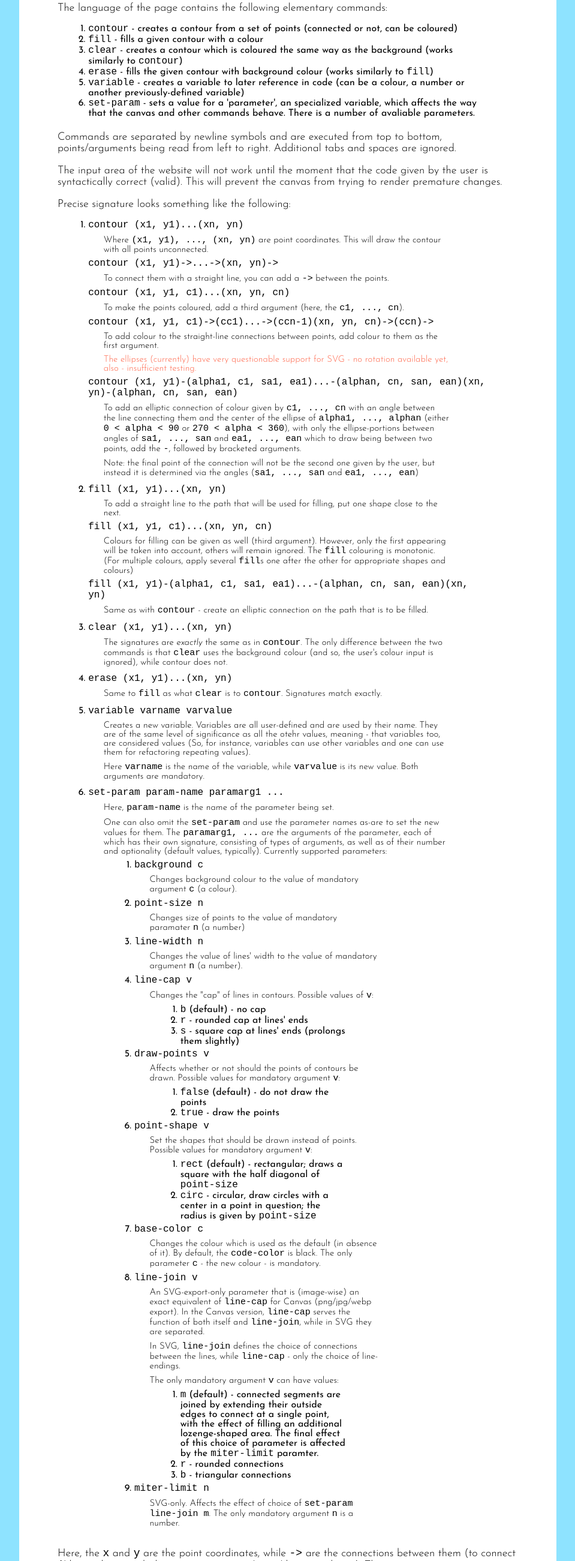
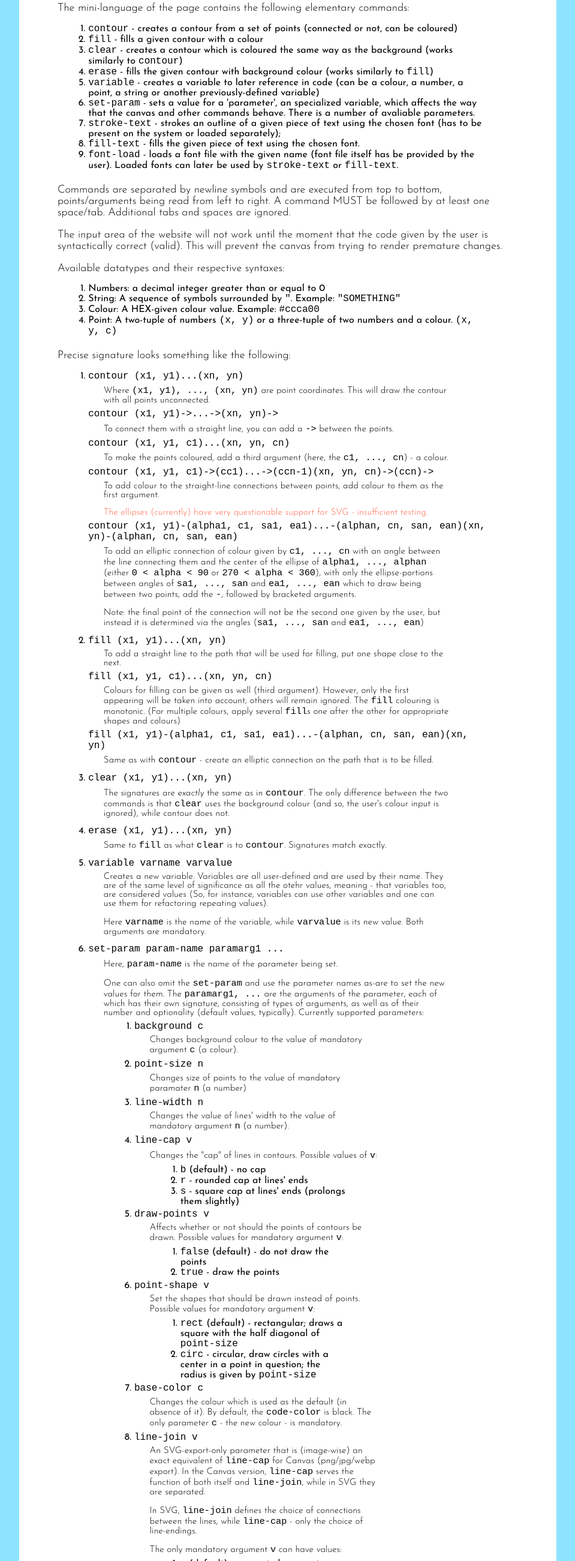
Before and after one commit to HGARgG-0710/draw-text, a plain HTML site: page html/docs.html in a window 1280 px wide. Shown: the part 198-2800 px from the top of the page at 60% size, without its empty margins (160-1119 px from the left). Drawn offline with nearby package versions, Linux system fonts and the light colour scheme; a web font is replaced by a local one.

Commit message:
Documenting the new features and fixing some more minor bugs (plus, finding another small one in the parser).

```diff
--- a/css/main.css
+++ b/css/main.css
@@ -156,20 +156,24 @@ textarea#code {
 .gappedol {
 	display: flex;
 	flex-direction: column;
-	gap: 0.55vh;
+	gap: 0.75vh;
 }
 
-.nogapli {
+.flexli {
 	display: flex;
 	flex-direction: column;
-	gap: 0;
 }
 
-.nogapli code {
+.description {
+	display: flex;
+	flex-direction: column;
+}
+
+.flexli code {
 	margin-bottom: -0.2vh;
 }
-.nogapli code:last-child {
-	margin-bottom: 0.05vh;
+.flexli code:last-child {
+	margin-bottom: 0.1vh;
 }
 
 label {
@@ -255,7 +259,7 @@ button#download-button {
 
 .description p {
 	margin-top: 1vh;
-	font-size: 15px;
+	font-size: 15.25px;
 	padding-left: 2vw;
 }
 
--- a/html/docs.html
+++ b/html/docs.html
@@ -4,13 +4,19 @@
 
 <head>
 	<title>Draw-Text! Docs</title>
+
+	<script src="./../js/components/flex-li.mjs" type="module"></script>
+	<script src="./../js/components/item-description.mjs" type="module"></script>
 	<script src="./../js/components/header.mjs" type="module"></script>
+
 	<link rel="stylesheet" href="./../css/main.css">
+
 	<link rel="preconnect" href="https://fonts.googleapis.com">
 	<link rel="preconnect" href="https://fonts.gstatic.com" crossorigin>
 	<link
 		href="https://fonts.googleapis.com/css2?family=Josefin+Sans:ital,wght@0,100..700;1,100..700&family=Madimi+One&family=Nunito:ital,wght@0,200..1000;1,200..1000&display=swap"
 		rel="stylesheet">
+
 	<meta name="viewport" content="width=device-width, initial-scale=1">
 </head>
 
@@ -25,11 +31,10 @@
 				</h2>
 
 				<p>
-					The language of the page contains the following elementary commands:
+					The mini-language of the page contains the following elementary commands:
 				</p>
 
 				<!-- ? Re-conceptualize 'clear' and 'erase' as commands on the level of documentation? [Call them 'aliases', define aliases separately, create a general structure, refactor the code? Pray think...] -->
-				<!-- TODO: add 'nogapli' to all the li-elements of 'ol'... -->
 				<ol>
 					<li>
 						<code>contour</code> - creates a contour from a set of points (connected or not, can be
@@ -47,20 +52,30 @@
 						<code>fill</code>)
 					</li>
 					<li>
-						<code>variable</code> - creates a variable to later reference in code (can be a colour, a number
-						or
-						another previously-defined variable)
+						<code>variable</code> - creates a variable to later reference in code (can be a colour, a
+						number, a point, a string or another previously-defined variable)
 					</li>
 					<li>
 						<code>set-param</code> - sets a value for a 'parameter', an specialized variable, which affects
-						the
-						way that the canvas and other commands behave. There is a number of avaliable parameters.
+						the way that the canvas and other commands behave. There is a number of avaliable parameters.
+					</li>
+					<li>
+						<code>stroke-text</code> - strokes an outline of a given piece of text using the chosen font
+						(has to be present on the system or loaded separately);
+					</li>
+					<li>
+						<code>fill-text</code> - fills the given piece of text using the chosen font.
+					</li>
+					<li>
+						<code>font-load</code> - loads a font file with the given name (font file itself has be provided
+						by the user). Loaded fonts can later be used by <code>stroke-text</code> or
+						<code>fill-text</code>.
 					</li>
 				</ol>
 
 				<p>
 					Commands are separated by newline symbols and are executed from top to bottom, points/arguments
-					being read from left to right.
+					being read from left to right. A command MUST be followed by at least one space/tab.
 					Additional tabs and spaces are ignored.
 				</p>
 
@@ -70,46 +85,60 @@
 				</p>
 
 				<p>
+					Available datatypes and their respective syntaxes:
+				</p>
+
+				<ol>
+					<li>Numbers: a decimal integer greater than or equal to 0</li>
+					<li>String: A sequence of symbols surrounded by <code>"</code>. Example: <code>"SOMETHING"</code>
+					</li>
+					<li>Colour: A HEX-given colour value. Example: <code>#ccca00</code></li>
+					<li>Point: A two-tuple of numbers <code>(x, y)</code> or a three-tuple of two numbers and a colour.
+						<code>(x, y, c)</code>
+					</li>
+				</ol>
+
+				<p>
 					Precise signature looks something like the following:
 				</p>
 
 				<ol class="gappedol">
 					<li>
-						<div class="nogapli">
-							<div class="description">
+						<flex-li>
+							<item-description>
 								<code>contour (x1, y1)...(xn, yn)</code>
 								<p>Where <code>(x1, y1), ..., (xn, yn)</code> are point coordinates.
 									This will draw the contour with all points unconnected.</p>
-							</div>
+							</item-description>
 
-							<div class="description">
+							<item-description>
 								<code>contour (x1, y1)->...->(xn, yn)-></code>
 								<p>
 									To connect them with a straight line, you can add a <code>-></code> between the
 									points.
 								</p>
-							</div>
-							<div class="description">
+							</item-description>
+							<item-description>
 								<code>contour (x1, y1, c1)...(xn, yn, cn)</code>
 								<p>
 									To make the points coloured, add a third argument (here, the
-									<code>c1, ..., cn</code>).
+									<code>c1, ..., cn</code>) - a colour.
 								</p>
-							</div>
+							</item-description>
 
-							<div class="description">
+							<item-description>
 								<code>contour (x1, y1, c1)->(cc1)...->(ccn-1)(xn, yn, cn)->(ccn)-></code>
 								<p>
 									To add colour to the straight-line connections between points, add colour to them as
 									the first argument.
 								</p>
 								<p class="notice">
-									The ellipses (currently) have very questionable support for SVG - no rotation
-									available yet, also - insufficient testing.
+									The ellipses (currently) have very questionable support for SVG - insufficient
+									testing.
 								</p>
-							</div>
+							</item-description>
 
-							<div class="description">
+							<item-description>
 								<code>contour (x1, y1)-(alpha1, c1, sa1, ea1)...-(alphan, cn, san, ean)(xn, yn)-(alphan, cn, san, ean)</code>
 								<p>
 									To add an elliptic connection of colour given by <code>c1, ..., cn</code>
@@ -127,20 +156,20 @@
 									but instead it is determined via the angles (<code>sa1, ..., san</code> and
 									<code>ea1, ..., ean</code>)
 								</p>
-							</div>
-						</div>
+							</item-description>
+						</flex-li>
 					</li>
 					<li>
-						<div class="nogapli">
-							<div class="description">
+						<flex-li>
+							<item-description>
 								<code>fill (x1, y1)...(xn, yn)</code>
 								<p>
 									To add a straight line to the path that will be used for filling, put one shape
 									close to
 									the next.
 								</p>
-							</div>
-							<div class="description">
+							</item-description>
+							<item-description>
 								<code>fill (x1, y1, c1)...(xn, yn, cn)</code>
 								<p>
 									Colours for filling can be given as well (third argument). However, only the first
@@ -149,43 +178,43 @@
 									colouring is monotonic. (For multiple colours, apply several <code>fill</code>s one
 									after the other for appropriate shapes and colours)
 								</p>
-							</div>
-							<div class="description">
+							</item-description>
+							<item-description>
 								<code>fill (x1, y1)-(alpha1, c1, sa1, ea1)...-(alphan, cn, san, ean)(xn, yn)</code>
 								<p>
 									Same as with <code>contour</code> - create an elliptic connection on the path that
 									is to
 									be filled.
 								</p>
-							</div>
-						</div>
+							</item-description>
+						</flex-li>
 					</li>
 					<li>
-						<div class="nogapli">
-							<div class="description">
+						<flex-li>
+							<item-description>
 								<code>clear (x1, y1)...(xn, yn)</code>
 								<p>
 									The signatures are <em>exactly</em> the same as in <code>contour</code>. The only
 									difference between the two commands is that <code>clear</code> uses the background
 									colour (and so, the user's colour input is ignored), while contour does not.
 								</p>
-							</div>
-						</div>
+							</item-description>
+						</flex-li>
 					</li>
 					<li>
-						<div class="nogapli">
-							<div class="description">
+						<flex-li>
+							<item-description>
 								<code>erase (x1, y1)...(xn, yn)</code>
 								<p>
 									Same to <code>fill</code> as what <code>clear</code> is to <code>contour</code>.
 									Signatures match exactly.
 								</p>
-							</div>
-						</div>
+							</item-description>
+						</flex-li>
 					</li>
 					<li>
-						<div class="nogapli">
-							<div class="description">
+						<flex-li>
+							<item-description>
 								<code>variable varname varvalue</code>
 								<p>
 									Creates a new variable. Variables are all user-defined and are used by their name.
@@ -202,15 +231,15 @@
 									its new value.
 									Both arguments are mandatory.
 								</p>
-							</div>
-						</div>
+							</item-description>
+						</flex-li>
 					</li>
 					<li>
-						<div class="nogapli">
-							<div class="description">
+						<flex-li>
+							<item-description>
 								<code>
-								set-param param-name paramarg1 ...
-							</code>
+									set-param param-name paramarg1 ...
+								</code>
 								<p>
 									Here, <code>param-name</code> is the name of the parameter being set.
 								</p>
@@ -226,37 +255,37 @@
 
 								<ol>
 									<li>
-										<div class="description">
+										<item-description>
 											<code>background c</code>
 											<p>
 												Changes background colour to the value of mandatory argument
 												<code>c</code>
 												(a colour).
 											</p>
-										</div>
+										</item-description>
 									</li>
 									<li>
-										<div class="description">
+										<item-description>
 											<code>point-size n</code>
 											<p>
 												Changes size of points to the value of mandatory paramater
 												<code>n</code>
 												(a number)
 											</p>
-										</div>
+										</item-description>
 									</li>
 									<li>
-										<div class="description">
+										<item-description>
 											<code>line-width n</code>
 											<p>
 												Changes the value of lines' width to the value of mandatory argument
 												<code>n</code>
 												(a number).
 											</p>
-										</div>
+										</item-description>
 									</li>
 									<li>
-										<div class="description">
+										<item-description>
 											<code>line-cap v</code>
 											<p>Changes the "cap" of lines in contours. Possible values of
 												<code>v</code>:
@@ -267,10 +296,10 @@
 												<li><code>s</code> - square cap at lines' ends (prolongs them slightly)
 												</li>
 											</ol>
-										</div>
+										</item-description>
 									</li>
 									<li>
-										<div class="description">
+										<item-description>
 											<code>draw-points v</code>
 											<p>
 												Affects whether or not should the points of contours be drawn. Possible
@@ -280,10 +309,10 @@
 												<li><code>false</code> (default) - do not draw the points</li>
 												<li><code>true</code> - draw the points</li>
 											</ol>
-										</div>
+										</item-description>
 									</li>
 									<li>
-										<div class="description">
+										<item-description>
 											<code>point-shape v</code>
 											<p>
 												Set the shapes that should be drawn instead of points. Possible values
@@ -303,20 +332,20 @@
 													radius is given by <code>point-size</code>
 												</li>
 											</ol>
-										</div>
+										</item-description>
 									</li>
 									<li>
-										<div class="description">
+										<item-description>
 											<code>base-color c</code>
 											<p>
 												Changes the colour which is used as the default (in absence of it).
 												By default, the <code>code-color</code> is black.
 												The only parameter <code>c</code> - the new colour - is mandatory.
 											</p>
-										</div>
+										</item-description>
 									</li>
 									<li>
-										<div class="description">
+										<item-description>
 											<code>line-join v</code>
 											<p>
 												An SVG-export-only parameter that is (image-wise) an exact equivalent of
@@ -347,21 +376,63 @@
 													<code>b</code> - triangular connections
 												</li>
 											</ol>
-										</div>
+										</item-description>
 									</li>
 									<li>
-										<div class="description">
+										<item-description>
 											<code>miter-limit n</code>
 											<p>
 												SVG-only.
 												Affects the effect of choice of <code>set-param line-join m</code>.
 												The only mandatory argument <code>n</code> is a number.
 											</p>
-										</div>
+										</item-description>
 									</li>
 								</ol>
-							</div>
-						</div>
+							</item-description>
+						</flex-li>
+					</li>
+					<li>
+						<flex-li>
+							<item-description>
+								<code>stroke-text text font-name start-point</code>
+								<p>
+									There are two mandatory parameters - <code>text</code> (a string, the text to be
+									stroked) and
+									<code>font-name</code> (a string, the name of the font to be used), as well as one
+									optional parameter
+									<code>start-point</code> which defaults to <code>(0, 0)</code>.
+								</p>
+								<p>
+									Note: the <code>font-name</code> is actually a CSS font string, and so can be left
+									empty,
+									or used for specifying the size of the font, as well as its defaulting system font.
+									For usage, see examples.
+								</p>
+							</item-description>
+						</flex-li>
+					</li>
+					<li>
+						<flex-li>
+							<item-description>
+								<code>fill-text text font-name start-point</code>
+								<p>The signature is the same as that of <code>stroke-text</code>.</p>
+							</item-description>
+						</flex-li>
+					</li>
+					<li>
+						<flex-li>
+							<item-description>
+								<code>font-load font-name font-url</code>
+								<p>
+									Has two mandatory arguments <code>font-name</code> (a string, the new name under
+									which the font should be saved after loading),
+									and <code>font-url</code> (a string, the name of the font-file passed to the page to
+									be used as the source for the font).
+								</p>
+								<p>Note: when using SVG, the font-files will be saved together with the final image.</p>
+							</item-description>
+						</flex-li>
 					</li>
 				</ol>
 
@@ -400,13 +471,14 @@
 				<h2>Files-loading</h2>
 
 				<p>
+					The successful usage of <code>font-load</code> will require the user to first provide the font files
+					via the appropriate file-list.
+				</p>
+
+				<p>
 					Besides the 'Input' field, it's also possible to prepend or append the input code to be run by
 					'draw-text' via files (which is useful for modularizing a given image's code).
 					The files' lists can be cleared entirely, or renewed.
-				</p>
-				<p class="notice">
-					Currently, the SVG output does not support loading multiple files
-					(will be fixed in the future).
 				</p>
 			</div>
 		</div>
--- a/js/activation.mjs
+++ b/js/activation.mjs
@@ -43,7 +43,7 @@ const [vh, vw] = ["Height", "Width"].map((x) =>
 )
 
 const outSingle = (text) => {
-	validate(text, (text) => parse(text).forEach(process))
+	validate(text, (text) => parse(text).forEach((x) => process(x, context)))
 }
 const outList = (list) => list.forEach(outSingle)
 const readFiles = async (files) =>
--- a/js/components/files-container.mjs
+++ b/js/components/files-container.mjs
@@ -1,6 +1,6 @@
 import { append, appendpar, attribute, create, text } from "../lib/components.mjs"
 
-export class files_container extends HTMLElement {
+window.customElements.define("files-container", class extends HTMLElement {
 	constructor() {
 		super()
 	}
@@ -29,6 +29,4 @@ export class files_container extends HTMLElement {
 
 		appendpar(fileList)(create("ul"))
 	}
-}
-
-window.customElements.define("files-container", files_container)
+})
--- /dev/null
+++ b/js/components/flex-li.mjs
@@ -0,0 +1,14 @@
+import { attribute, create, appendpar } from "../lib/components.mjs"
+
+// TODO: GENERALIZE THIS CONSTRUCTION! [appears in two separate classes... Make a class-generation function];
+window.customElements.define(
+	"flex-li",
+	class extends HTMLElement {
+		constructor() {
+			super()
+		}
+		connectedCallback() {
+			appendpar(attribute(this)("class", "flexli"))(create("slot"))
+		}
+	}
+)
--- /dev/null
+++ b/js/components/item-description.mjs
@@ -0,0 +1,13 @@
+import { appendpar, attribute, create } from "../lib/components.mjs"
+
+window.customElements.define(
+	"item-description",
+	class extends HTMLElement {
+		constructor() {
+			super()
+		}
+		connectedCallback() {
+			appendpar(attribute(this)("class", "description"))(create("slot"))
+		}
+	}
+)
--- a/js/lib/lib.mjs
+++ b/js/lib/lib.mjs
@@ -1,6 +1,6 @@
 // * general refactoring file;
 
-import { svgParams } from "../process/state/params.mjs"
+import draw from "../process/canvas/draw.mjs"
 
 export const setallbackground = (i) => (background) => (x) => {
 	x[i] = background
@@ -27,8 +27,8 @@ export const currpair = (points, i) => [0, 1].map((k) => points[(i + k) % points
 
 export const Primitive = (points, connections) => ({ points, connections })
 
-export const colour = (params) => (points, elliptics) =>
+export const colour = (params) => (points, elliptics, arrows) =>
 	points
-		.map((x, i) => (x[2] ? x[2] : elliptics[i][2]))
+		.map((x, i) => (x[2] ? x[2] : arrows[i][1] ? arrows[i][1] : elliptics[i][2]))
 		.reduce((acc, curr) => (acc ? acc : curr ? curr : null), null) ||
 	params.get("base-color")
--- a/js/process/canvas/draw.mjs
+++ b/js/process/canvas/draw.mjs
@@ -42,7 +42,7 @@ const drawMap = {
 		if (points.length) {
 			let lastElliptic = false
 
-			context.fillStyle = colour(canvasParams)(points, elliptics)
+			context.fillStyle = colour(canvasParams)(points, elliptics, arrows)
 			context.beginPath()
 			for (const key of Array.from(points.keys())) {
 				if (elliptics[key][0]) {
--- a/js/process/svg/process.mjs
+++ b/js/process/svg/process.mjs
@@ -11,8 +11,6 @@ export function svgProcess(expression) {
 		const [name, value] = argline
 		if (isParam)
 			return svgProcess({ command: "set-param", argline: [command, ...argline] })
-		console.log("HELLOOOOO???")
-		console.log(argline[0])
 		return (command === "set-param" ? svgParams.set : vars.set.bind(vars))(
 			name,
 			parseSingle(value)
```
Also changed, not shown: js/components/header.mjs (+5 -5 lines), js/parser/syntax.mjs (+8 -2 lines), js/process/canvas/process.mjs (+9 -6 lines), js/process/svg/svg.mjs (+7 -2 lines), bugs.txt, notes.txt.
